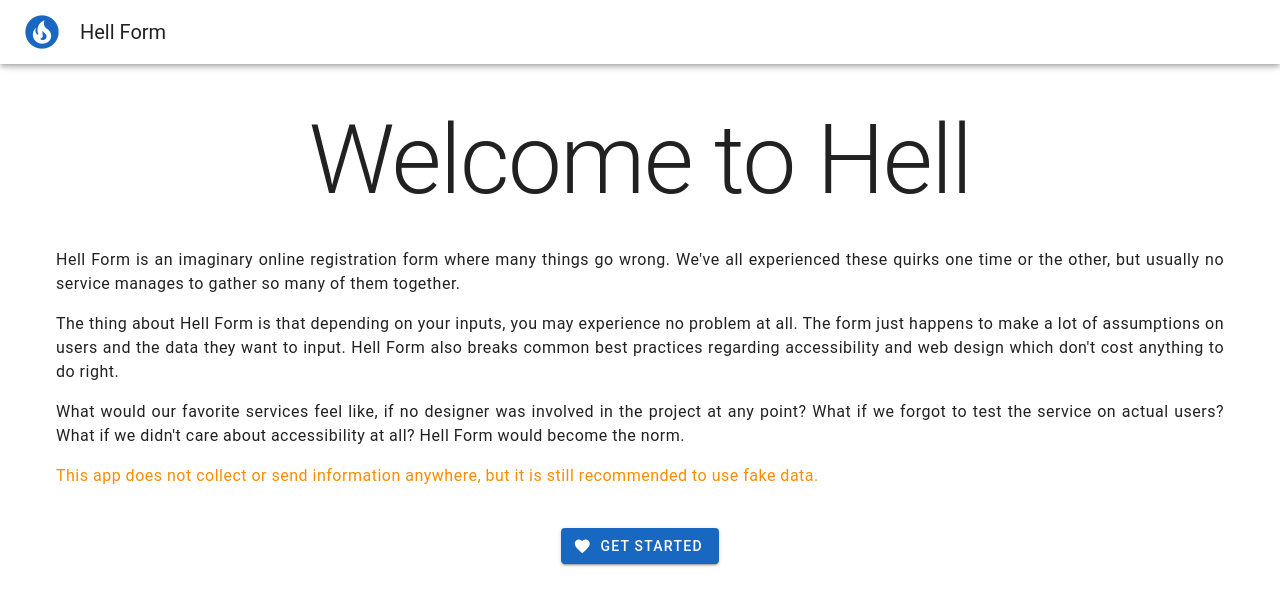
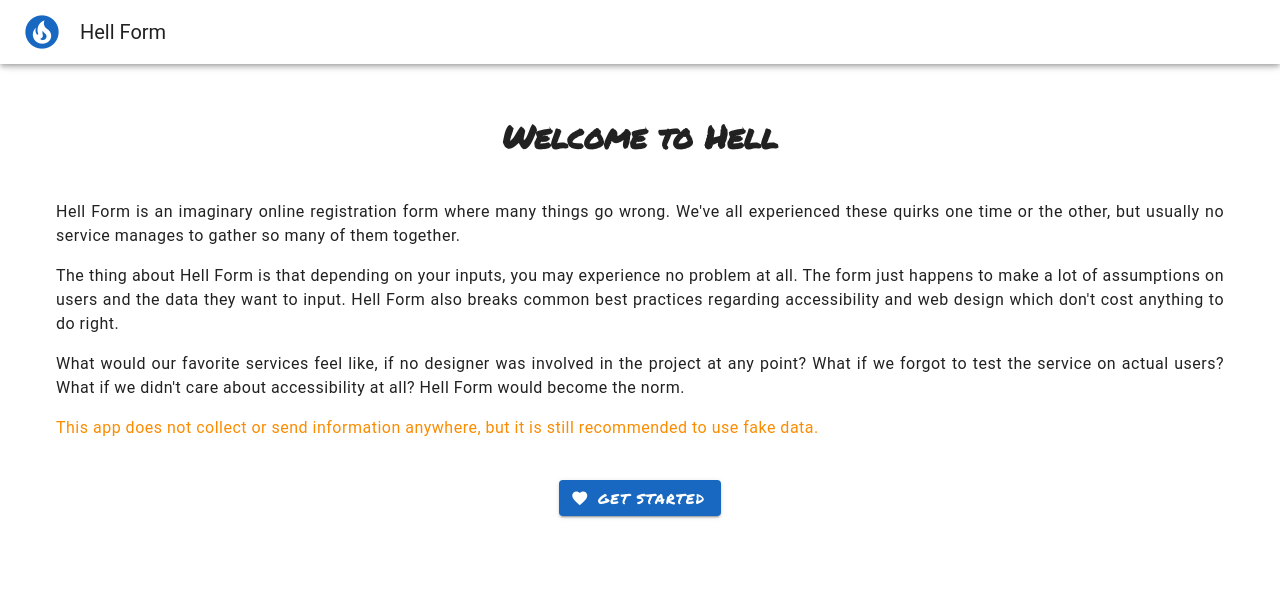
Before and after one commit to ajuvonen/hellform, a Vue app: page / in a window 1280 px wide. Shown: the top 606 px of the page. Built offline with nearby package versions, Linux system fonts and the light colour scheme.

Commit message:
Add decorative h1 font

```diff
--- a/index.html
+++ b/index.html
@@ -1,10 +1,16 @@
-<!DOCTYPE html>
+<!doctype html>
 <html lang="en">
   <head>
-    <meta charset="UTF-8">
-    <link rel="icon" href="/favicon.ico">
-    <meta name="viewport" content="width=device-width, initial-scale=1.0">
+    <meta charset="UTF-8" />
+    <link rel="icon" href="/favicon.ico" />
+    <meta name="viewport" content="width=device-width, initial-scale=1.0" />
     <title>Hell Form</title>
+    <link rel="preconnect" href="https://fonts.googleapis.com" />
+    <link rel="preconnect" href="https://fonts.gstatic.com" crossorigin />
+    <link
+      href="https://fonts.googleapis.com/css2?family=Permanent+Marker&display=swap"
+      rel="stylesheet"
+    />
   </head>
   <body>
     <div id="app"></div>
--- /dev/null
+++ b/src/assets/App.scss
@@ -0,0 +1,3 @@
+h1, .marker {
+  font-family: 'Permanent Marker';
+}
--- a/src/main.ts
+++ b/src/main.ts
@@ -4,6 +4,7 @@ import 'vuetify/styles';
 import '@mdi/font/css/materialdesignicons.css';
 import {aliases, mdi} from 'vuetify/iconsets/mdi';
 import {createVuetify} from 'vuetify';
+import '@/assets/App.scss';
 
 import App from './App.vue';
 import router from './router';
--- a/src/views/ExpiredView.vue
+++ b/src/views/ExpiredView.vue
@@ -7,7 +7,7 @@ const {skipAllowed} = storeToRefs(formStore);
 skipAllowed.value = true;
 </script>
 <template>
-  <h1 class="text-h1 text-center mt-10">Session Expired :(</h1>
+  <h1 class="text-center mt-10">Session Expired :(</h1>
   <p class="text-body-1 text-justify mt-10">
     At this point your user would probably be quite frustrated, and in worst case, you would lose a customer.
     Make sure your session timeouts are relevant to the task at hand, and that they refresh based on user interaction.
--- a/src/views/HomeView.vue
+++ b/src/views/HomeView.vue
@@ -18,7 +18,7 @@ const activateForm = () => {
 };
 </script>
 <template>
-  <h1 class="text-h1 text-center mt-8">Welcome to Hell</h1>
+  <h1 class="text-center mt-8">Welcome to Hell</h1>
   <v-expand-transition>
     <div class="text-center" v-if="!formActive">
       <p class="text-body-1 mt-10 text-justify">
@@ -44,7 +44,7 @@ const activateForm = () => {
       <div class="d-flex with-gap justify-center">
         <v-btn
           v-if="!formActive"
-          class="mt-10"
+          class="mt-10 marker"
           :color="skipAllowed ? 'secondary' : 'primary'"
           prepend-icon="mdi-heart"
           @click="activateForm"
@@ -52,7 +52,7 @@ const activateForm = () => {
         >
         <v-btn
           v-if="skipAllowed"
-          class="mt-10"
+          class="mt-10 marker"
           color="primary"
           prepend-icon="mdi-run-fast"
           @click="router.push('/thanks')"
--- a/src/views/TOSView.vue
+++ b/src/views/TOSView.vue
@@ -7,7 +7,7 @@ const {skipAllowed} = storeToRefs(formStore);
 skipAllowed.value = true;
 </script>
 <template>
-  <h1 class="text-h1 text-center mt-10">Terms Of Service</h1>
+  <h1 class="text-center mt-10">Terms Of Service</h1>
   <p class="text-body-1 text-justify mt-10">
     Imagine here a very lengthy and confusing TOS document that is illegible to anyone without a law
     degree. Then lament at the fact that you can't return to the form without losing the data you
--- a/src/views/ThanksView.vue
+++ b/src/views/ThanksView.vue
@@ -1,6 +1,6 @@
 <script setup lang="ts"></script>
 <template>
-  <h1 class="text-h1 text-center mt-10">Thank You</h1>
+  <h1 class="text-center mt-10">Thank You</h1>
   <p class="text-body-1 text-justify mt-10">
     I want to thank you for your patience and interest towards making The Internet a more accessible
     forum for everyone. With today's tools it feels like making this low level of usability is
```
